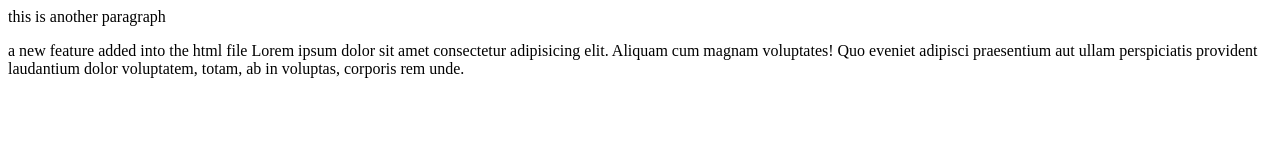
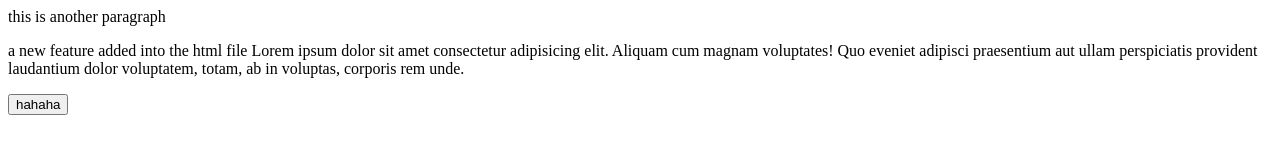
Before and after one commit to srishanth-m/LocalRepo, a plain HTML site: page index.html in a window 1280 px wide. Drawn offline with Linux system fonts and the light colour scheme.

Commit message:
added a button in main branch

```diff
--- a/index.html
+++ b/index.html
@@ -1,2 +1,3 @@
 <p> this is another paragraph</p>
 <p>a new feature added into the html file Lorem ipsum dolor sit amet consectetur adipisicing elit. Aliquam cum magnam voluptates! Quo eveniet adipisci praesentium aut ullam perspiciatis provident laudantium dolor voluptatem, totam, ab in voluptas, corporis rem unde.</p>
+<p><button>hahaha</button></p>
```
